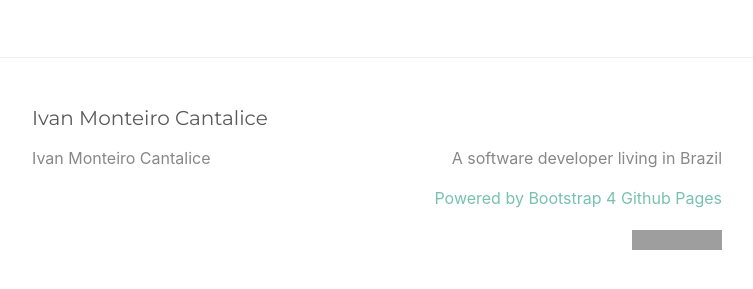
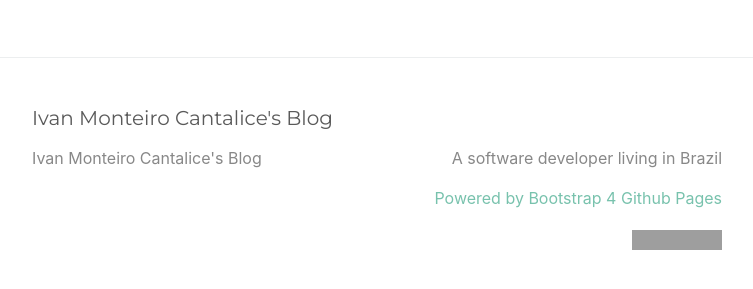
Before and after one commit to ivanmonteiro/jekyll-boostrap, a Jekyll site: the page built from index.md, in a window 1280 px wide and 900 px high, scrolled down 2472 px. Shown: the part 586-875 px from the top of the window, without its empty margins (263-1016 px from the left). Built offline with Jekyll 4.4.1, drawn with Linux system fonts in a browser that asks for light colours; some of the changed text lies outside the part shown; grey boxes are pictures that could not be loaded.

Commit message:
Update blog title

```diff
--- a/_config.yml
+++ b/_config.yml
@@ -13,7 +13,7 @@
 # you will see them accessed via {{ site.title }}, {{ site.email }}, and so on.
 # You can create any custom variable you would like, and they will be accessible
 # in the templates via {{ site.myvariable }}.
-title: Ivan Monteiro Cantalice
+title: Ivan Monteiro Cantalice's Blog
 email: ""
 description: >- # this means to ignore newlines until "baseurl:"
   A software developer living in Brazil
```
